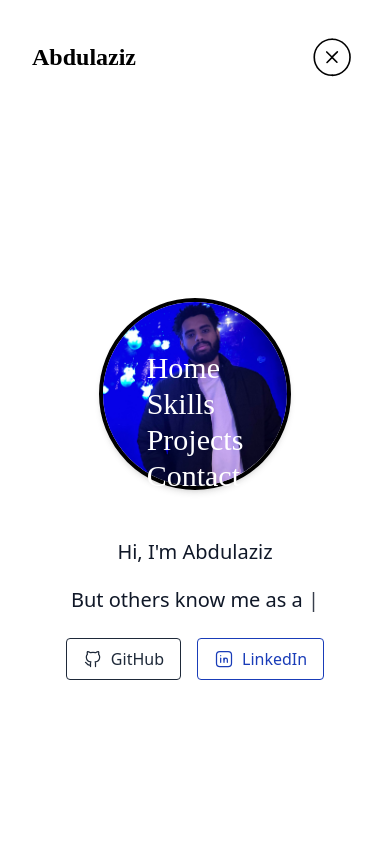
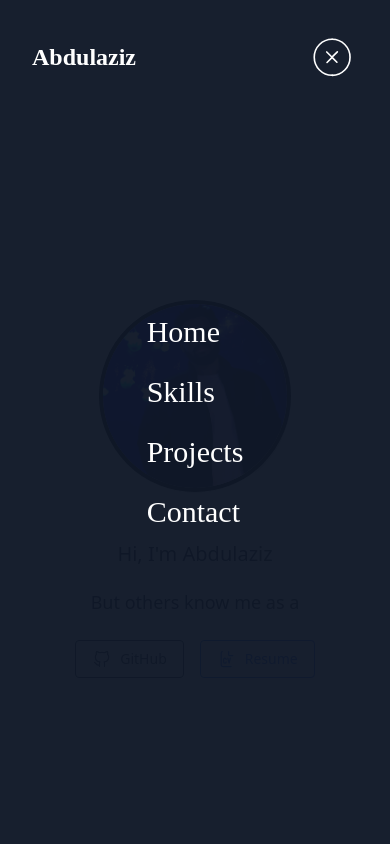
Before and after one commit to Abdulaziz-Abukar/portfolio, a React (Vite) app: page / in a window 390 px wide. Both pictures are taken after a click on the element 333 px from the left and 57 px from the top of the page. Built offline with nearby package versions, Linux system fonts and the light colour scheme; a web font is replaced by a local one.

Commit message:
creates a fully responsive navigation and hero section, animates smaller screen dropdowns and adds buttons for github, resume, and linkedin

```diff
--- a/package.json
+++ b/package.json
@@ -12,6 +12,8 @@
   "dependencies": {
     "@tabler/icons-react": "^3.33.0",
     "@tailwindcss/vite": "^4.1.7",
+    "framer-motion": "^12.16.0",
+    "icons-react": "^3.7.1",
     "lucide-react": "^0.511.0",
     "react": "^19.1.0",
     "react-dom": "^19.1.0",
--- a/src/components/Hero.jsx
+++ b/src/components/Hero.jsx
@@ -2,6 +2,7 @@ import React, { useEffect, useState } from "react";
 import Me from "../assets/ME.jpg";
 import { IconBrandGithub } from "@tabler/icons-react";
 import { IconBrandLinkedin } from "@tabler/icons-react";
+import { IconFileCv } from "@tabler/icons-react";
 
 const titles = [
   "Developer.",
@@ -14,7 +15,7 @@ const titles = [
   "Digital Craftsman.",
 ];
 
-export const Hero = () => {
+export const Hero = ({ menuOpen }) => {
   const [text, setText] = useState("");
   const [titleIndex, setTitleIndex] = useState(0);
   const [charIndex, setCharIndex] = useState(0);
@@ -57,7 +58,7 @@ export const Hero = () => {
 
   return (
     <section className="w-full lg:py-16 bg-white">
-      <div className="max-w-7xl mx-auto px-6 flex flex-col lg:flex-row items-center justify-center gap-12 min-h-[80vh]">
+      <div className="max-w-7xl mx-auto px-6 flex flex-col xl:flex-row items-center justify-center gap-12 min-h-[80vh]">
         {/* Image Section */}
         <div className="flex justify-center">
           <img
@@ -68,16 +69,16 @@ export const Hero = () => {
         </div>
 
         {/* Text Section */}
-        <div className="text-center lg:text-left space-y-5 max-w-2xl">
+        <div className="text-center xl:text-left space-y-5 max-w-2xl">
           <h2 className="text-xl md:text-2xl text-gray-900">
             Hi, I'm Abdulaziz
           </h2>
-          <h3 className="text-xl md:text-3xl text-gray-900">
+          <h3 className="text-lg md:text-3xl text-gray-900">
             But others know me as a{" "}
-            <span className="text-xl md:text-3xl text-blue-800 font-semibold">
+            <span className="text-lg md:text-3xl text-blue-800 font-semibold">
               {text}
             </span>
-            <span className="animate-pulse">|</span>
+            {!menuOpen && <span className="animate-pulse">|</span>}
           </h3>
           <p className="hidden sm:block text-gray-700 text-base md:text-lg leading-relaxed font-['Inter']">
             I'm a software developer with a passion for continuous learning and
@@ -85,24 +86,32 @@ export const Hero = () => {
             problems, exploring new technologies, and writing code that’s as
             elegant as it is functional.
           </p>
-          <div className="flex gap-4 justify-center lg:justify-start flex-wrap mt-6">
+          <div className="flex gap-4 justify-center xl:justify-start flex-wrap mt-6">
             <a
-              href="https://github.com/YourUsername"
+              href="https://github.com/Abdulaziz-Abukar"
               target="_blank"
               rel="noopener noreferrer"
               className="inline-flex items-center gap-2 px-4 py-2 border border-gray-800 text-gray-800 hover:bg-gray-900 hover:text-white rounded transition duration-200"
             >
               <IconBrandGithub size={20} stroke={1.5} />
-              <span>GitHub</span>
+              <span className="text-sm md:text-base">GitHub</span>
             </a>
             <a
-              href="https://www.linkedin.com/in/your-username"
+              href="https://www.linkedin.com/in/abdul-abukar/"
               target="_blank"
               rel="noopener noreferrer"
-              className="inline-flex items-center gap-2 px-4 py-2 border border-blue-800 text-blue-800 hover:bg-blue-900 hover:text-white rounded transition duration-200"
+              className="hidden sm:inline-flex items-center gap-2 px-4 py-2 border border-blue-800 text-blue-800 hover:bg-blue-900 hover:text-white rounded transition duration-200"
             >
               <IconBrandLinkedin size={20} stroke={1.5} />
-              <span>LinkedIn</span>
+              <span className="text-sm md:text-base">LinkedIn</span>
+            </a>
+            <a
+              href="../../../public/Abdulaziz-Abukar-Resume.pdf"
+              target="_blank"
+              className="inline-flex items-center gap-2 px-4 py-2 border border-blue-600 text-blue-600 hover:bg-blue-800 hover:text-white rounded transition duration-200"
+            >
+              <IconFileCv size={20} stroke={1.5} />
+              <span className="text-sm md:text-base">Resume</span>
             </a>
           </div>
         </div>
--- a/src/components/Navbar.jsx
+++ b/src/components/Navbar.jsx
@@ -1,14 +1,25 @@
-import React, { useState } from "react";
+import React, { useEffect } from "react";
 import { ToggleIcon } from "./features/ToggleIcon";
-export const Navbar = () => {
-  const [menuOpen, setMenuOpen] = useState(false);
+import { motion, AnimatePresence } from "framer-motion";
 
+export const Navbar = ({ menuOpen, setMenuOpen }) => {
   const navItems = [
     { name: "Home", href: "#home-section" },
     { name: "Skills", href: "#skills-section" },
     { name: "Projects", href: "#projects-section" },
     { name: "Contact", href: "#contact-section" },
   ];
+
+  useEffect(() => {
+    const handleResize = () => {
+      if (window.innerWidth >= 1024) {
+        setMenuOpen(false);
+      }
+    };
+
+    window.addEventListener("resize", handleResize);
+    return () => window.removeEventListener("resize", handleResize);
+  });
 
   return (
     <nav>
@@ -25,10 +36,17 @@ export const Navbar = () => {
         <ToggleIcon active={menuOpen} onClick={() => setMenuOpen(!menuOpen)} />
       </div>
       {/* Fullscreen Mobile Men */}
+      <AnimatePresence>
         {menuOpen && (
-        <div className="fixed inset-0 text-white flex flex-col items-center justify-center gap-10 text-3xl">
+          <motion.div
+            className="fixed inset-0 text-white bg-gray-900/97 flex flex-col items-center justify-center gap-10 text-3xl"
+            initial={{ y: "-100%", opacity: 0 }}
+            animate={{ y: 0, opacity: 1 }}
+            exit={{ y: "-100%", opacity: 0 }}
+            transition={{ duration: 0.4, ease: "easeInOut" }}
+          >
             <div className="absolute inset-0 opacity-10 z-[-1]" />
-          <ul className="text-white z-10">
+            <ul className="text-white z-10 space-y-6">
               {navItems.map((item, i) => (
                 <li key={i}>
                   <a href={item.href} onClick={() => setMenuOpen(false)}>
@@ -37,8 +55,9 @@ export const Navbar = () => {
                 </li>
               ))}
             </ul>
-        </div>
+          </motion.div>
         )}
+      </AnimatePresence>
     </nav>
   );
 };
--- a/src/components/TextLogo.jsx
+++ b/src/components/TextLogo.jsx
@@ -1,5 +1,13 @@
 import React from "react";
 
-export const TextLogo = () => {
-  return <h1 className="text-2xl lg:text-3xl font-bold">Abdulaziz</h1>;
+export const TextLogo = ({ menuOpen }) => {
+  return (
+    <h1
+      className={`text-2xl lg:text-3xl font-bold z-100 ${
+        menuOpen ? "text-white" : ""
+      }`}
+    >
+      Abdulaziz
+    </h1>
+  );
 };
--- a/src/components/features/ToggleIcon.jsx
+++ b/src/components/features/ToggleIcon.jsx
@@ -1,6 +1,7 @@
 import "../../styles/ToggleIcon.css";
 
 export const ToggleIcon = ({ active, onClick }) => {
+  const strokeColor = active ? "#ffffff" : "#000000";
   return (
     <div className={`container ${active ? "active" : ""}`} onClick={onClick}>
       <svg
@@ -14,35 +15,35 @@ export const ToggleIcon = ({ active, onClick }) => {
             d="M72 82.286h28.75"
             fill="#009100"
             fillRule="evenodd"
-            stroke="#000000"
+            stroke={strokeColor}
           />
           <path
             d="M100.75 103.714l72.482-.143c.043 39.398-32.284 71.434-72.16 71.434-39.878 0-72.204-32.036-72.204-71.554"
             fill="none"
-            stroke="#000000"
+            stroke={strokeColor}
           />
           <path
             d="M72 125.143h28.75"
             fill="#009100"
             fillRule="evenodd"
-            stroke="#000000"
+            stroke={strokeColor}
           />
           <path
             d="M100.75 103.714l-71.908-.143c.026-39.638 32.352-71.674 72.23-71.674 39.876 0 72.203 32.036 72.203 71.554"
             fill="none"
-            stroke="#000000"
+            stroke={strokeColor}
           />
           <path
             d="M100.75 82.286h28.75"
             fill="#009100"
             fillRule="evenodd"
-            stroke="#000000"
+            stroke={strokeColor}
           />
           <path
             d="M100.75 125.143h28.75"
             fill="#009100"
             fillRule="evenodd"
-            stroke="#000000"
+            stroke={strokeColor}
           />
         </g>
       </svg>
--- a/src/pages/Home.jsx
+++ b/src/pages/Home.jsx
@@ -1,20 +1,21 @@
-import React from "react";
+import React, { useState } from "react";
 import { TextLogo } from "../components/TextLogo";
 import { Navbar } from "../components/Navbar";
 import { Hero } from "../components/Hero";
 
 export const Home = () => {
+  const [menuOpen, setMenuOpen] = useState(false);
   return (
     <>
       {/* TextLogo + Navbar (potential Theme Toggler?) */}
       <header className="w-full sticky top-0 flex justify-between items-center font-['Zain'] py-8 sm:px-18 px-8">
-        <TextLogo />
-        <Navbar />
+        <TextLogo menuOpen={menuOpen} />
+        <Navbar menuOpen={menuOpen} setMenuOpen={setMenuOpen} />
       </header>
       <main>
         {/* Hero-Section */}
         <section className="w-full h-[750px] flex items-center sm:justify-center sm:px-18">
-          <Hero />
+          <Hero menuOpen={menuOpen} />
         </section>
         {/* Skills */}
         <section></section>
```
Also changed, not shown: 1 other file (tests, documents, lock files or other folders). Lines whose indentation alone changed are shown as unchanged.
